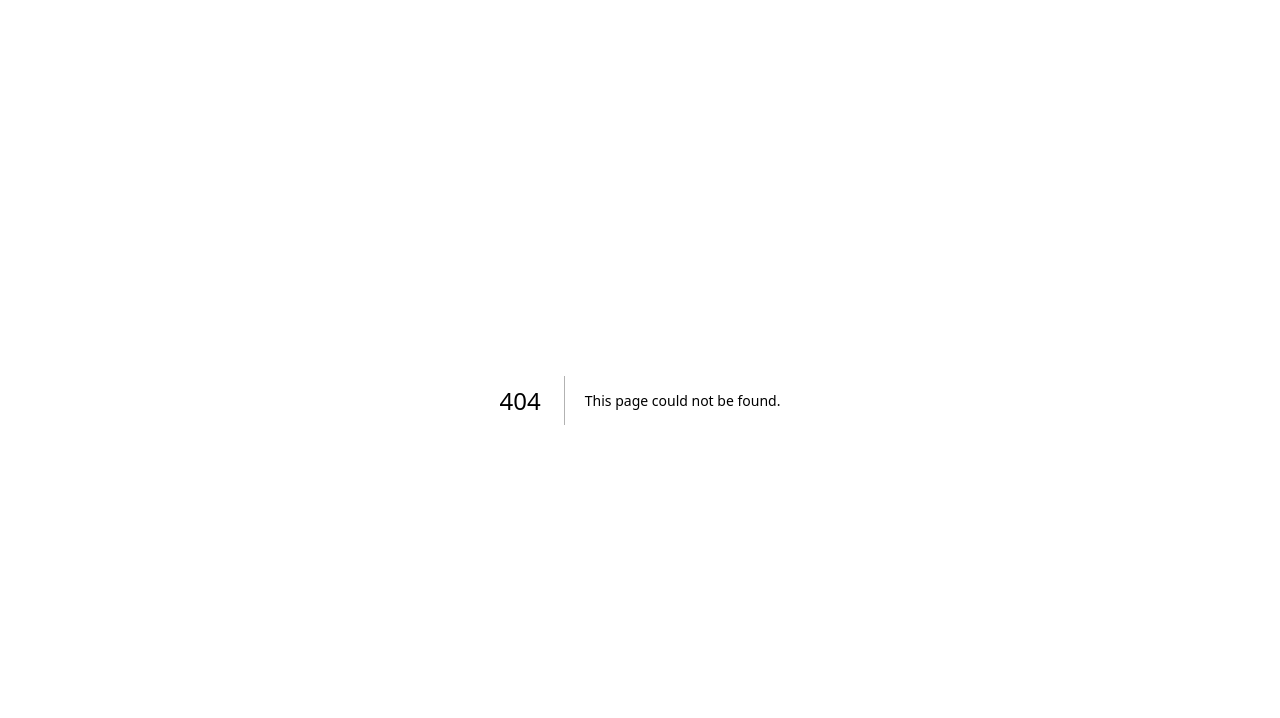
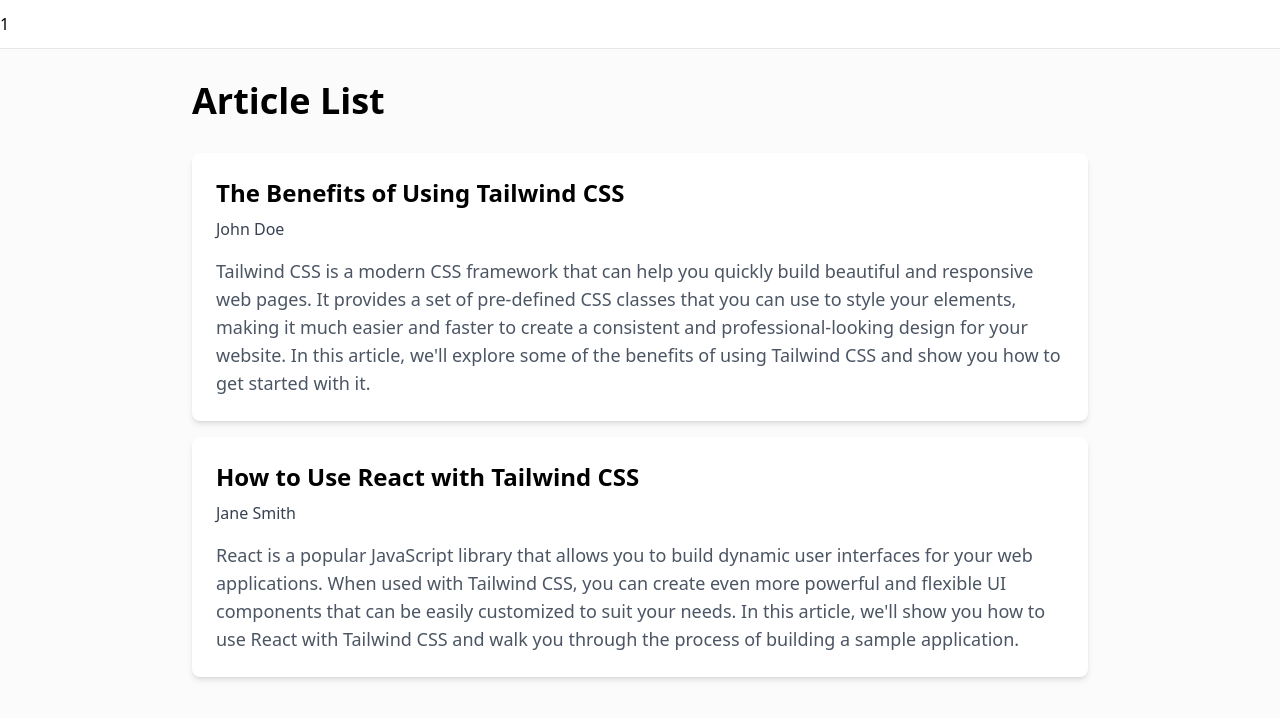
Before and after one commit to tt-kit/nextjs-blog, a Next.js app: page /demo in a window 1280 px wide. Before the commit this address had no page. Shown: the top 718 px of the page. Built offline with nearby package versions, Linux system fonts and the light colour scheme.

Commit message:
feat: 文章列表

```diff
--- /dev/null
+++ b/src/components/ArticleListItem.js
@@ -0,0 +1,17 @@
+
+import Link from "next/link";
+
+export default function ArtilcleListItem(props) {
+  const { post } = props;
+  return (
+    <li
+      key={post.uuid}
+      className=" p-4 mb-2 border-b border-slate-200 hover:bg-slate-100"
+    >
+      <Link href={`/article/detail/${post.uuid}`}>
+        <div className=" text-lg font-bold mb-2">{post.title}</div>
+        <div className=" text-gray-700 font-normal">{post.excerpt}</div>
+      </Link>
+    </li>
+  );
+}
--- a/src/components/layout.js
+++ b/src/components/layout.js
@@ -1,5 +1,5 @@
-import styles from "./layout.module.css";
-
-export default function Layout({ children }) {
-  return <div className={styles.container}>{children}</div>;
+export default function RootLayout({ children }) {
+  return <div className="container mx-auto px-4 sm:px-6 md:px-8">
+    {children}
+  </div>;
 }
--- a/src/pages/_app.js
+++ b/src/pages/_app.js
@@ -1,10 +1,21 @@
-import '../styles/globals.css'
-import 'highlight.js/styles/github.css'
-import 'github-markdown-css/github-markdown.css'
+import "../styles/globals.css";
+import "highlight.js/styles/github.css";
+import "github-markdown-css/github-markdown.css";
+import DefaultLayout from "../components/layout";
 
 export default function App({ Component, pageProps }) {
-  // Use the layout defined at the page level, if available
-  const getLayout = Component.getLayout || ((page) => page)
+  const Layout = Component.layoutProps?.Layout || DefaultLayout
 
-  return getLayout(<Component {...pageProps} />)
+  return (
+    <div>
+    <div className="sticky top-0 z-40 w-full backdrop-blur flex-none transition-colors duration-500 lg:z-50 lg:border-b lg:border-slate-900/10 dark:border-slate-50/[0.06] bg-white/95 supports-backdrop-blur:bg-white/60 dark:bg-transparent">
+      <div className="container mx-auto h-12 flex items-center">
+        1
+      </div>
+    </div>
+    <Layout>
+      <Component {...pageProps} />
+    </Layout>
+    </div>
+  );
 }
--- a/src/pages/article/detail/[id].js
+++ b/src/pages/article/detail/[id].js
@@ -1,9 +1,9 @@
 import { articelDetail, fetchArticles } from "@/services";
 
 export default function ArticleDetail({post}) {
-  return <div>
-    <h3>{post.title}</h3>
-    <div dangerouslySetInnerHTML={{__html:post.content}}></div>
+  return <div className=" p-4 bg-white">
+    <h2 className=" text-3xl font-bold mb-4">{post.title}</h2>
+    <div className="markdown-body" dangerouslySetInnerHTML={{__html:post.content}}></div>
   </div>;
 }
 
--- /dev/null
+++ b/src/pages/demo/index.js
@@ -0,0 +1,27 @@
+
+
+const Article = ({ title, author, content }) => (
+  <div className="bg-white p-6 rounded-lg shadow-md mb-4">
+    <h2 className="text-2xl font-bold mb-2">{title}</h2>
+    <p className="text-gray-700 text-base mb-4">{author}</p>
+    <p className="text-gray-600 text-lg">{content}</p>
+  </div>
+);
+
+const ArticleList = () => (
+  <div className="max-w-4xl mx-auto py-8">
+    <h1 className="text-4xl font-bold mb-8">Article List</h1>
+    <Article
+      title="The Benefits of Using Tailwind CSS"
+      author="John Doe"
+      content="Tailwind CSS is a modern CSS framework that can help you quickly build beautiful and responsive web pages. It provides a set of pre-defined CSS classes that you can use to style your elements, making it much easier and faster to create a consistent and professional-looking design for your website. In this article, we'll explore some of the benefits of using Tailwind CSS and show you how to get started with it."
+    />
+    <Article
+      title="How to Use React with Tailwind CSS"
+      author="Jane Smith"
+      content="React is a popular JavaScript library that allows you to build dynamic user interfaces for your web applications. When used with Tailwind CSS, you can create even more powerful and flexible UI components that can be easily customized to suit your needs. In this article, we'll show you how to use React with Tailwind CSS and walk you through the process of building a sample application."
+    />
+  </div>
+);
+
+export default ArticleList;
--- a/src/pages/index.js
+++ b/src/pages/index.js
@@ -1,23 +1,26 @@
 import Head from "next/head";
-import Link from "next/link";
-import styles from "../styles/Home.module.css";
+// import styles from "../styles/Home.module.css";
 import { fetchArticles } from "@/services";
+import ArtilcleListItem from "@/components/ArticleListItem";
 
 export default function Home({ posts }) {
   return (
-    <div className={styles.container}>
+    <div className=" flex">
       <Head>
         <title>博客</title>
         <link rel="icon" href="/favicon.ico" />
       </Head>
-      <div>
-        <ul>
+      <div className=" border-gray-400 w-7/12">
+        <ul className=" p-2.5">
           {posts.map((post) => (
-            <li key={post.uuid}>
-              <Link href={`/article/detail/${post.uuid}`}>{post.title}</Link>
-            </li>
+            <ArtilcleListItem post={post} key={post.uuid}/>
           ))}
         </ul>
+      </div>
+      <div className=" flex-auto relative">
+        <div className=" bg-white p-4 shadow-sm max-md sticky top-12">
+          <div className=" text-xl">1asdfsfaa</div>
+        </div>
       </div>
     </div>
   );
--- a/src/styles/globals.css
+++ b/src/styles/globals.css
@@ -1,27 +1,22 @@
-html,
-body {
-  padding: 0;
-  margin: 0;
-  font-family: -apple-system, BlinkMacSystemFont, Segoe UI, Roboto, Oxygen, Ubuntu,
-    Cantarell, Fira Sans, Droid Sans, Helvetica Neue, sans-serif;
-  line-height: 1.6;
-  font-size: 18px;
+@tailwind base;
+@tailwind components;
+@tailwind utilities;
+
+
+.dark {
+  color-scheme: dark;
 }
 
-* {
-  box-sizing: border-box;
+html {
+  height: 100%;
+  font-feature-settings: 'cv02', 'cv03', 'cv04', 'cv11';
 }
 
-a {
-  color: #0070f3;
+body {
+  min-height: 100%;
+  background: #fbfbfb;
+}
+
+abbr[title] {
   text-decoration: none;
 }
-
-a:hover {
-  text-decoration: underline;
-}
-
-img {
-  max-width: 100%;
-  display: block;
-}
--- a/tailwind.config.js
+++ b/tailwind.config.js
@@ -1,8 +1,15 @@
+/** @type {import('tailwindcss').Config} */
 module.exports = {
   content: [
-    './pages/**/*.{js,ts,jsx,tsx}',
-    './components/**/*.{js,ts,jsx,tsx}',
-    // For the best performance and to avoid false positives,
-    // be as specific as possible with your content configuration.
+    './app/**/*.{js,ts,jsx,tsx,mdx}', // Note the addition of the `app` directory.
+    './pages/**/*.{js,ts,jsx,tsx,mdx}',
+    './components/**/*.{js,ts,jsx,tsx,mdx}',
+
+    // Or if using `src` directory:
+    './src/**/*.{js,ts,jsx,tsx,mdx}',
   ],
+  theme: {
+    extend: {},
+  },
+  plugins: [],
 };
```
Also changed, not shown: src/styles/Home.module.css (deleted, +0 -91 lines).
